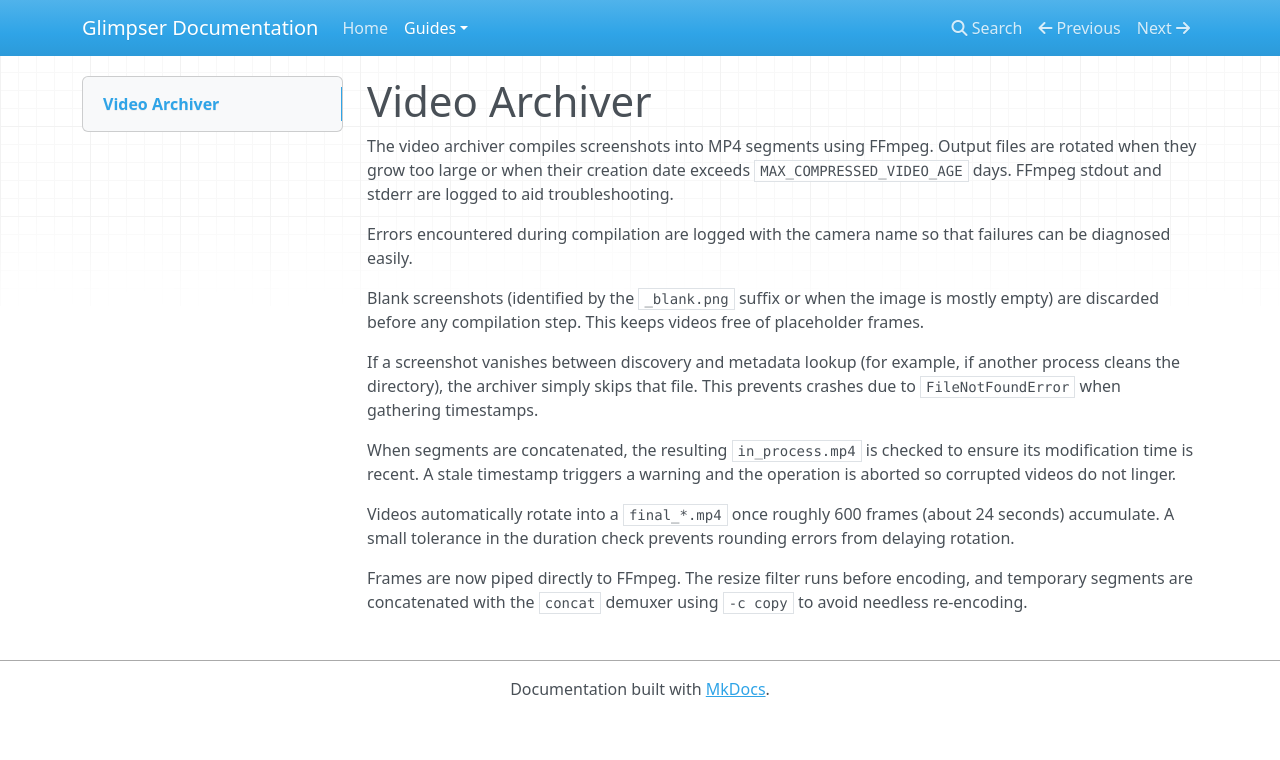
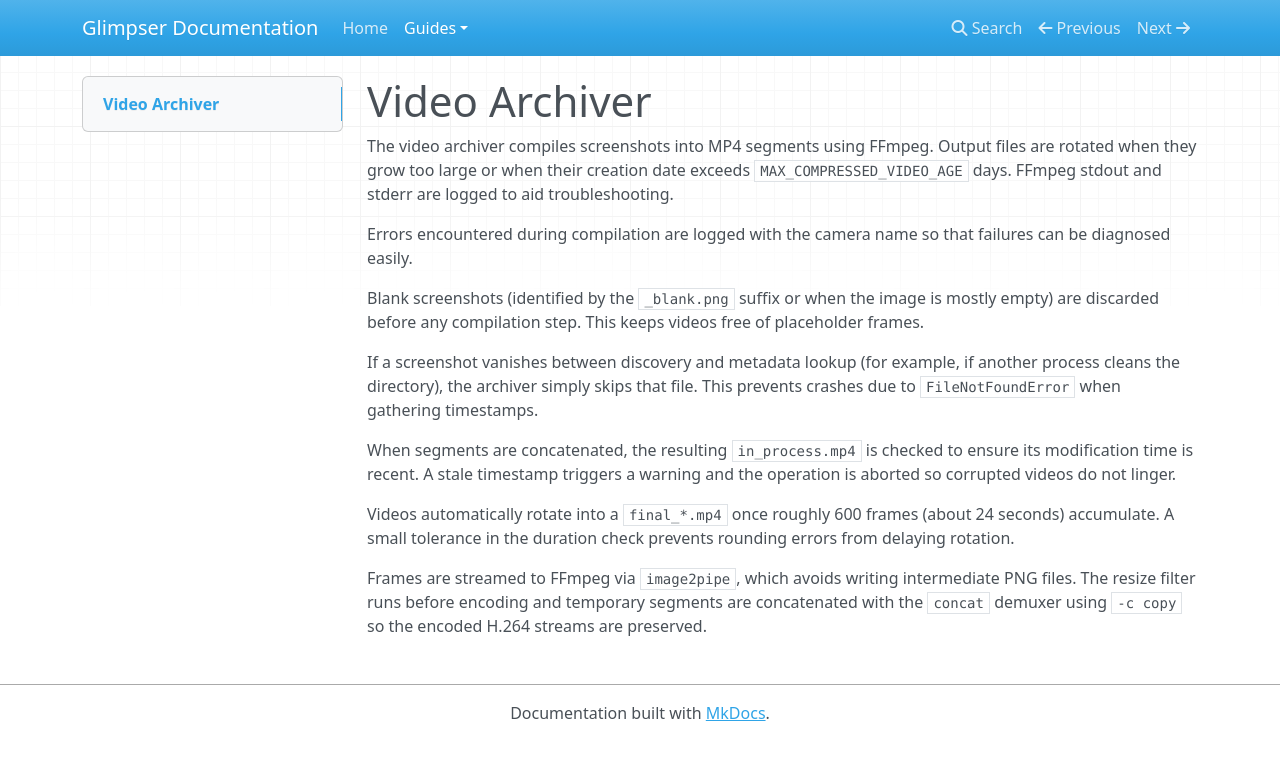
Before and after one commit to KristopherKubicki/glimpser, an MkDocs documentation site: the page built from docs/video_archiver.md, in a window 1280 px wide. Shown: the top 760 px of the page. Built offline with MkDocs 1.6.1, drawn with Linux system fonts in a browser that asks for light colours; nearby versions of some CDN libraries.

Commit message:
docs: clarify piping and concat usage

```diff
--- a/docs/video_archiver.md
+++ b/docs/video_archiver.md
@@ -24,6 +24,7 @@ Videos automatically rotate into a `final_*.mp4` once roughly 600 frames
 (about 24 seconds) accumulate. A small tolerance in the duration check prevents
 rounding errors from delaying rotation.
 
-Frames are now piped directly to FFmpeg. The resize filter runs before encoding,
-and temporary segments are concatenated with the `concat` demuxer using `-c copy`
-to avoid needless re-encoding.
+Frames are streamed to FFmpeg via `image2pipe`, which avoids writing
+intermediate PNG files. The resize filter runs before encoding and temporary
+segments are concatenated with the `concat` demuxer using `-c copy` so the
+encoded H.264 streams are preserved.
```
